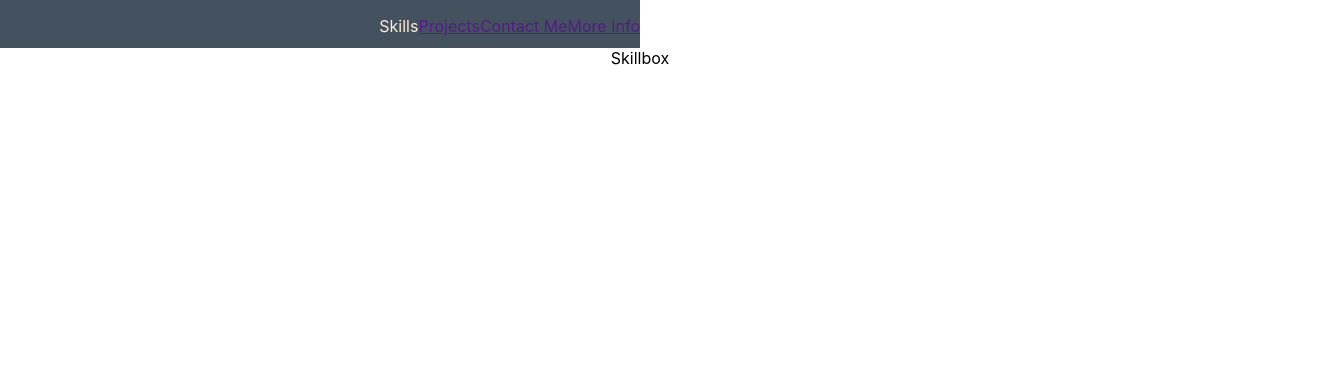
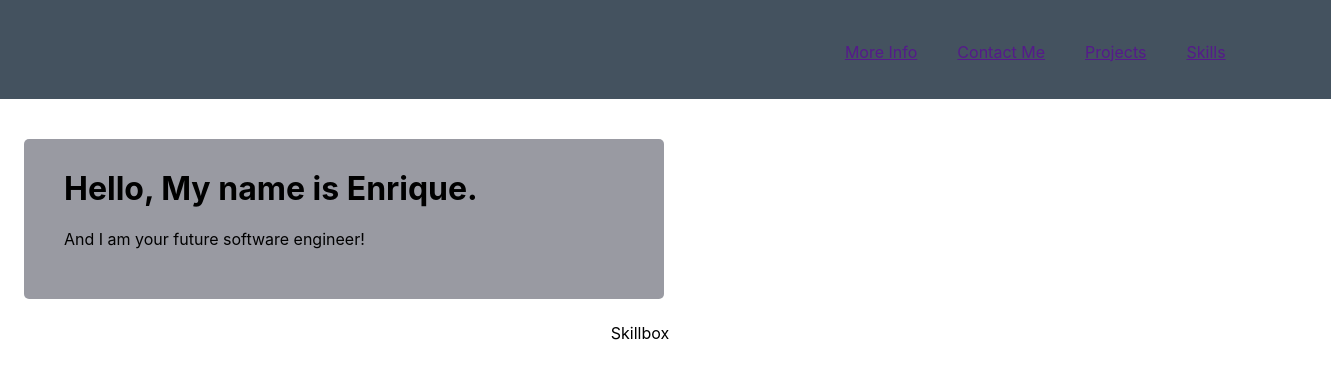
Before and after one commit to CadmiumRed40/react-portfolio, a React (Create React App) app: page / in a window 1280 px wide. Shown: the top 378 px of the page, 1331 px wide, since content can reach past the window. Built offline with nearby package versions, Linux system fonts and the light colour scheme.

Commit message:
adding welcome box component

```diff
--- a/src/App.js
+++ b/src/App.js
@@ -1,11 +1,13 @@
 import Navbar from './components/Navbar/Navbar';
 import Skillbox from './components/Skillbox/Skillbox';
+import Welcomebox from './components/Welcomebox/Welcomebox';
 import './App.css';
 
 function App() {
   return (
     <div className="App">
       <Navbar />
+      <Welcomebox />
       <Skillbox />
     </div>
   );
--- a/src/components/Navbar/Navbar.css
+++ b/src/components/Navbar/Navbar.css
@@ -1,8 +1,15 @@
 nav {
     display: flex;
     flex-direction: row-reverse;
-    width: 40rem;
+    width: 100%;
     height: 6vh;
     background-color: rgb(68, 82, 95);
-    color:blanchedalmond
+    color:blanchedalmond;
+    padding: 2vw;
 }
+
+#Nav-links {
+    display: flex;
+    flex-direction: row-reverse;
+    padding-right: 10vh;
+}
--- a/src/components/Navbar/Navbar.js
+++ b/src/components/Navbar/Navbar.js
@@ -6,12 +6,20 @@ export default function Navbar() {
   return (
     <div>
       <nav>
+        <div id='Nav-links'>
         <ul>
-          <a>Skills</a>
+          <a href=''>Skills</a>
+        </ul>
+        <ul>
           <a href=''>Projects</a>
+        </ul>
+        <ul>
           <a href=''>Contact Me</a>
+        </ul>
+        <ul>
           <a href=''>More Info</a>
         </ul>
+        </div>
       </nav>
     </div>
   )
--- /dev/null
+++ b/src/components/Welcomebox/Welcomebox.css
@@ -0,0 +1,13 @@
+#Main-container {
+    background-color: rgba(57, 60, 75, 0.513);
+    width:80vh;
+    height: 20vh;
+    margin:3vh;
+    border-radius: 5px;
+}
+
+#Welcome-text {
+    text-align: left;
+    margin: 5vh;
+    padding-top: 1vh;
+}
--- /dev/null
+++ b/src/components/Welcomebox/Welcomebox.js
@@ -0,0 +1,15 @@
+import React from 'react'
+import '../Welcomebox/Welcomebox.css'
+
+export default function Welcomebox() {
+  return (
+    <div>
+        <div id='Main-container'>
+            <div id='Welcome-text'>
+                <h1>Hello, My name is Enrique.</h1>
+                    <p>And I am your future software engineer!</p>
+            </div>
+        </div>
+    </div>
+  )
+}
```
